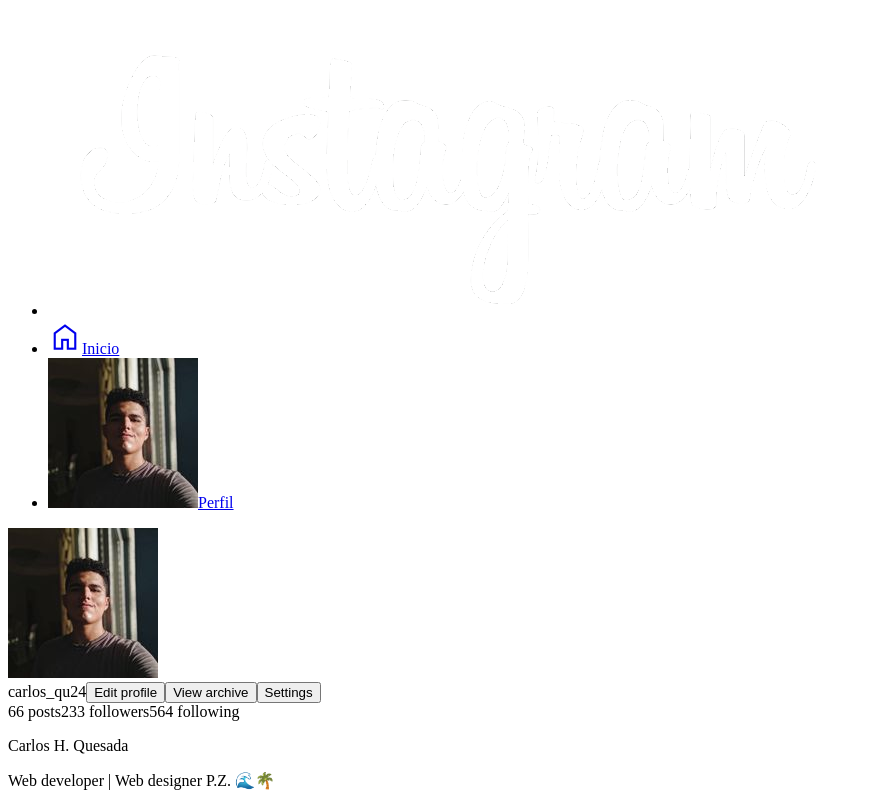
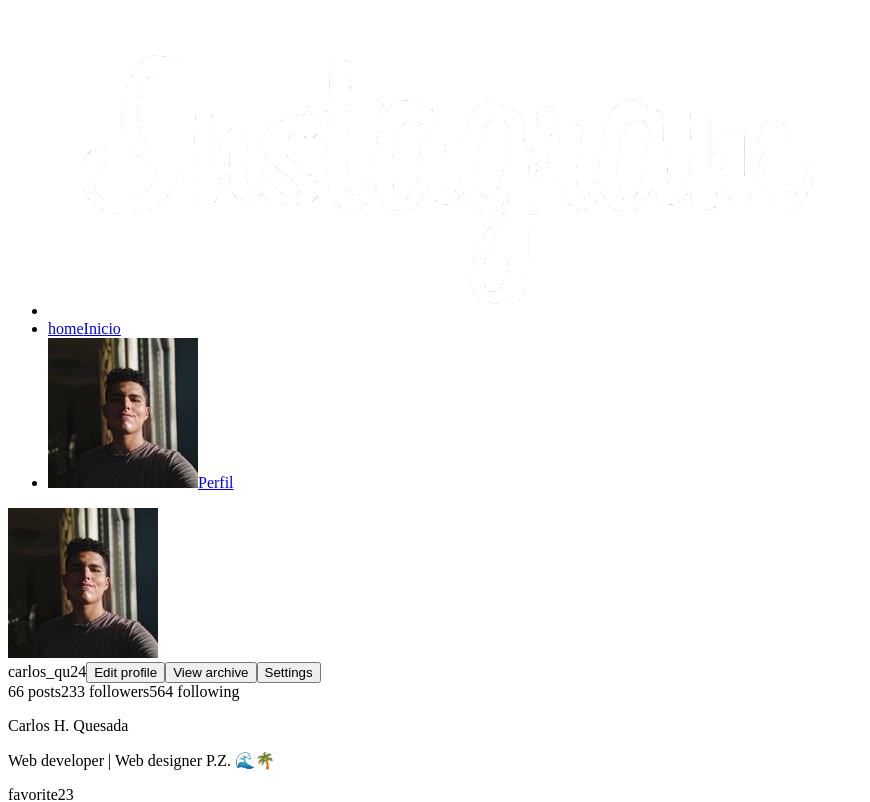
Before and after one commit to Carlosqu24/instagram-clone, a React (Vite) app: page / in a window 1280 px wide. Shown: the top 802 px of the page, without its empty margins (0-870 px from the left). Built offline with nearby package versions, Linux system fonts and the light colour scheme.

Commit message:
Sidebar home icon fixed

```diff
--- a/src/components/Sidebar/Sidebar.tsx
+++ b/src/components/Sidebar/Sidebar.tsx
@@ -22,44 +22,46 @@ const Sidebar = () => {
       <div className="h-full px-3 py-4 overflow-y-auto bg-[#000] dark:bg-[#000] text-center">
         <ul className="space-y-2 font-medium">
           <li>
-              <a href="#" className="flex items-center p-2 py-6 text-gray-900 rounded-lg dark:text-white hover:bg-gray-100 dark:hover:bg-gray-700 group">
+            <a
+              href="#"
+              className="flex items-center p-2 py-6 text-gray-900 rounded-lg dark:text-white hover:bg-gray-100 dark:hover:bg-gray-700 group"
+            >
               <img
-                  className={window.innerWidth >= 1280 ? "w-28" : "w-6"}
+                className={window.innerWidth >= 1280 ? 'w-28' : 'w-6'}
                 src={
                   window.innerWidth >= 1280
-                      ? "../../../public/instagram-logo-white.png"
-                      : "../../../public/instagram-logo-small-screen-white.png"
+                    ? '../../../public/instagram-logo-white.png'
+                    : '../../../public/instagram-logo-small-screen-white.png'
                 }
                 alt=""
               />
             </a>
           </li>
           <li>
-              <a href="#" className="flex items-center p-2 text-gray-900 rounded-lg dark:text-white hover:bg-gray-100 dark:hover:bg-gray-700 group">
-                <span
-                  className="material-symbols-outlined w-6 text-center"
+            <a
+              href="#"
+              className="flex items-center p-2 text-gray-900 rounded-lg dark:text-white hover:bg-gray-100 dark:hover:bg-gray-700 group"
             >
-                  home
+              <span className="material-icons">home</span>
+              <span className="flex-1 ml-3 whitespace-nowrap hidden xl:flex 2xl:flex">
+                Inicio
               </span>
-                <span
-                  className="flex-1 ml-3 whitespace-nowrap hidden xl:flex 2xl:flex"
-                >Inicio</span>
             </a>
           </li>
           <li>
-              <a href="#" className="flex items-center p-2 text-gray-900 rounded-lg dark:text-white hover:bg-gray-100 dark:hover:bg-gray-700 group">
-                {/* <svg className="flex-shrink-0 w-5 h-5 text-gray-500 transition duration-75 dark:text-gray-400 group-hover:text-gray-900 dark:group-hover:text-white" aria-hidden="true" xmlns="http://www.w3.org/2000/svg" fill="currentColor" viewBox="0 0 20 20">
-                  <path d="m17.418 3.623-.018-.008a6.713 6.713 0 0 0-2.4-.569V2h1a1 1 0 1 0 0-2h-2a1 1 0 0 0-1 1v2H9.89A6.977 6.977 0 0 1 12 8v5h-2V8A5 5 0 1 0 0 8v6a1 1 0 0 0 1 1h8v4a1 1 0 0 0 1 1h2a1 1 0 0 0 1-1v-4h6a1 1 0 0 0 1-1V8a5 5 0 0 0-2.582-4.377ZM6 12H4a1 1 0 0 1 0-2h2a1 1 0 0 1 0 2Z" />
-                </svg> */}
-
+            <a
+              href="#"
+              className="flex items-center p-2 text-gray-900 rounded-lg dark:text-white hover:bg-gray-100 dark:hover:bg-gray-700 group"
+            >
               <img
-                  className='w-6 rounded-full'
+                className="w-6 rounded-full"
                 src="../../../public/profile-image.jpg"
                 alt=""
               />
 
-                <span className="flex-1 ml-3 whitespace-nowrap hidden xl:flex 2xl:flex">Perfil</span>
-
+              <span className="flex-1 ml-3 whitespace-nowrap hidden xl:flex 2xl:flex">
+                Perfil
+              </span>
             </a>
           </li>
         </ul>
```
Lines whose indentation alone changed are shown as unchanged.
